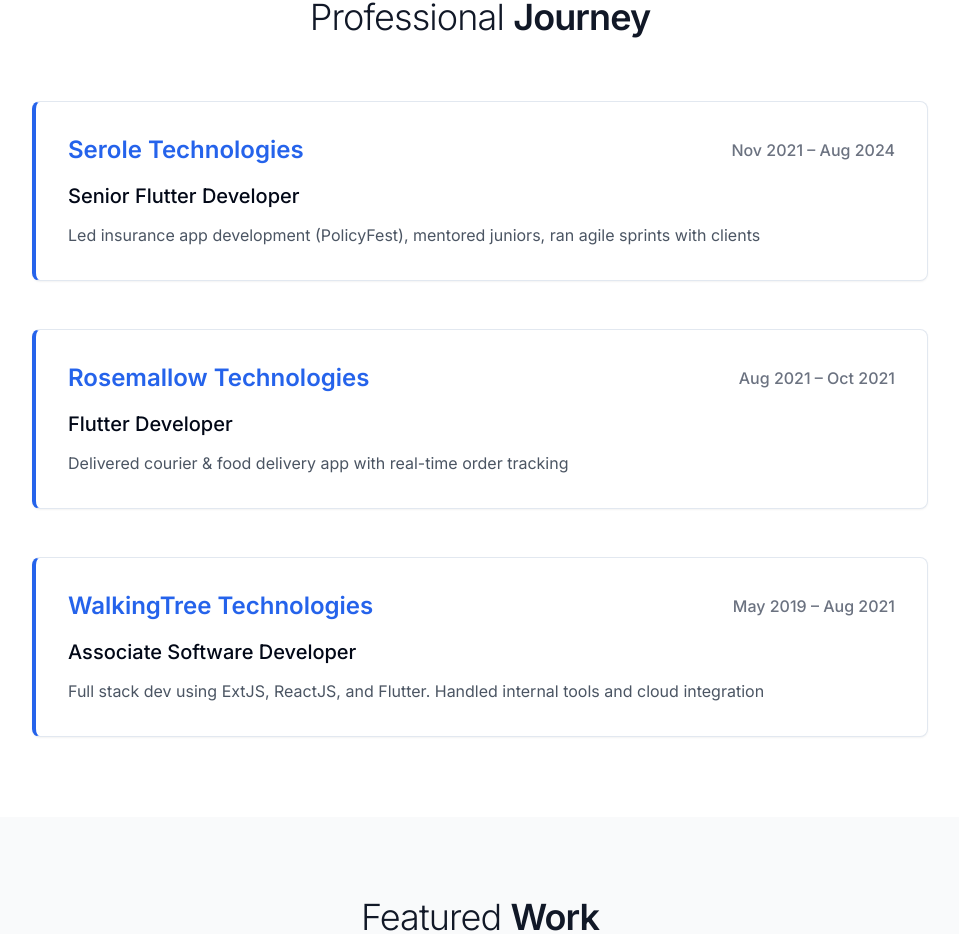
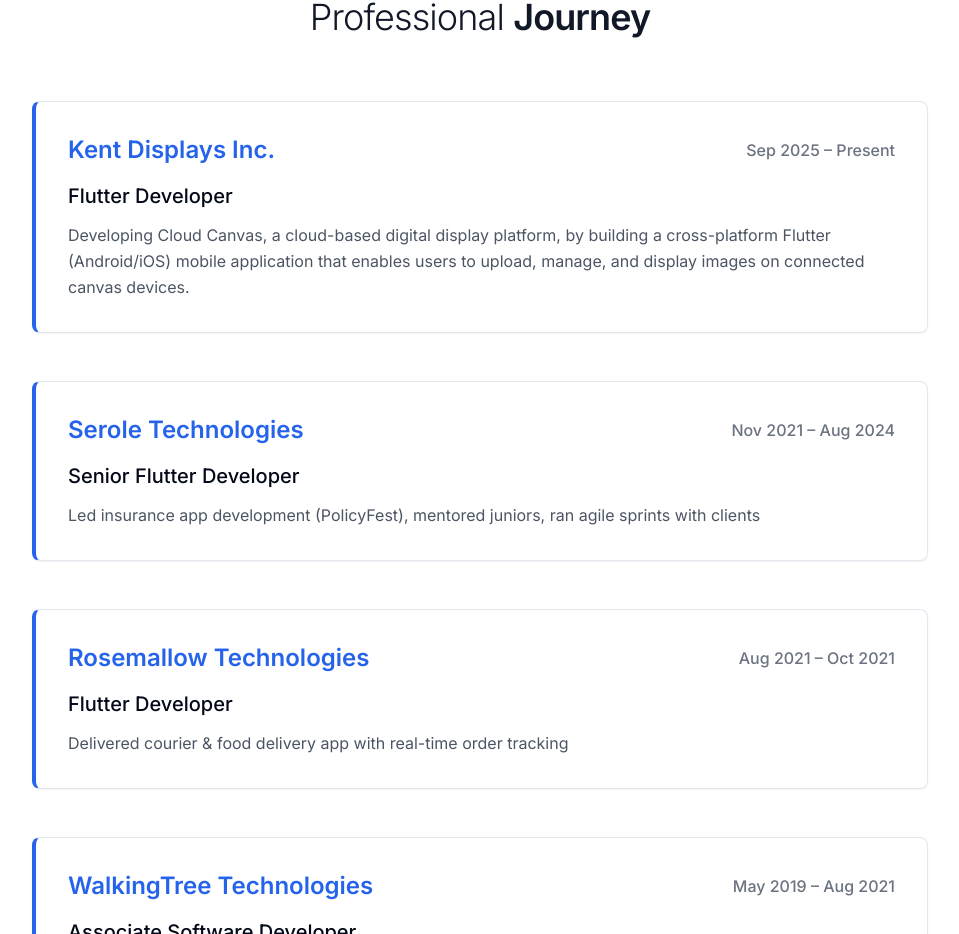
Before and after one commit to Hari36020/Hari-Portfolio, a React (Vite) app: page / in a window 1280 px wide. Shown: the part 1458-2392 px from the top of the page, without its empty margins (160-1119 px from the left). Built offline with nearby package versions, Linux system fonts and the light colour scheme.

Commit message:
Preceding changes

```diff
--- a/src/pages/Index.tsx
+++ b/src/pages/Index.tsx
@@ -41,6 +41,12 @@ const Index = () => {
   ];
 
   const experiences = [
+    {
+      company: "Kent Displays Inc.",
+      period: "Sep 2025 – Present",
+      role: "Flutter Developer",
+      description: "Developing Cloud Canvas, a cloud-based digital display platform, by building a cross-platform Flutter (Android/iOS) mobile application that enables users to upload, manage, and display images on connected canvas devices."
+    },
     {
       company: "Serole Technologies",
       period: "Nov 2021 – Aug 2024",
```
